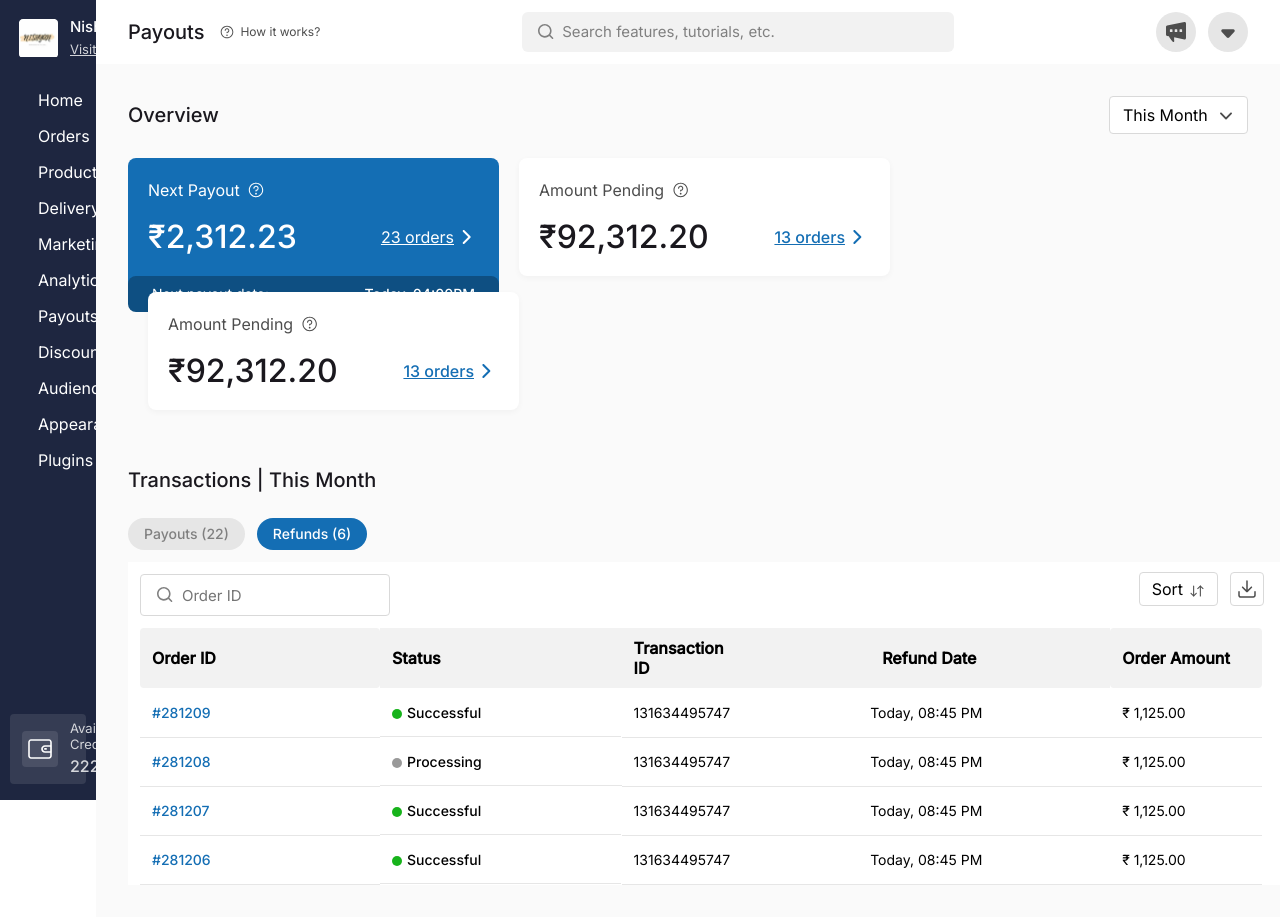
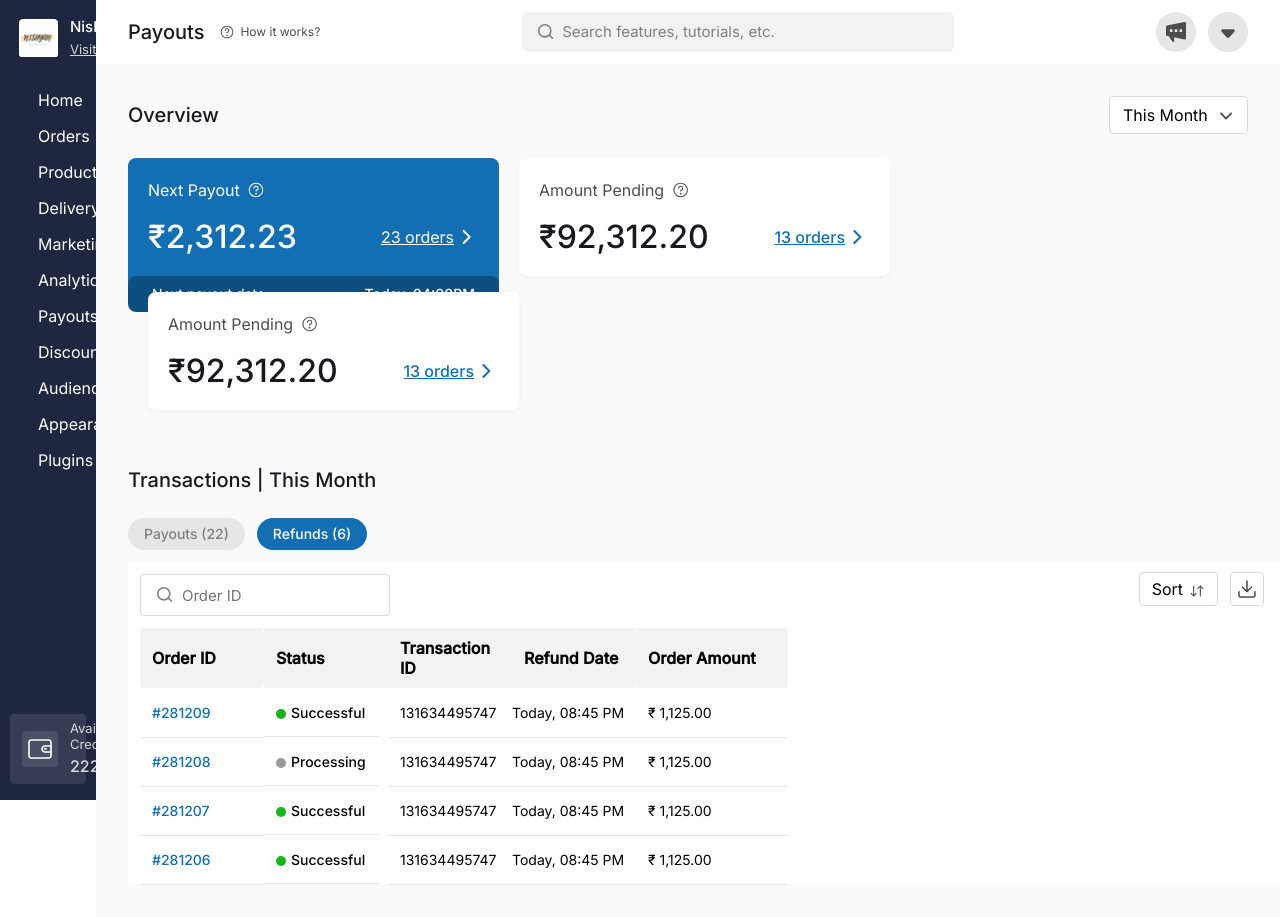
Before and after one commit to vidhihattar/dukaan, a React (Create React App) app: page / in a window 1280 px wide. Built offline with nearby package versions, Linux system fonts and the light colour scheme.

Commit message:
table changes

```diff
--- a/src/index.css
+++ b/src/index.css
@@ -538,7 +538,7 @@ tbody{
 }
 
 th{
-    padding: 10px 128px 10px 12px;
+    padding: 10px 12px 10px 12px;
     width: 100PX;
     text-align: left;
 
@@ -553,7 +553,7 @@ th:nth-child(5){
     width: 1128px;
 }
 td{
-    padding: 0 140px 0 12px;
+    padding: 0 14px 0 12px;
     text-align: left;
     height: 48px;
     font-size: 14px;
@@ -620,11 +620,11 @@ tr td:nth-child(1){
 tr td:nth-child(5){
     width: 70px;
     padding: none;
-    padding-right: 40px;
+    padding-right: 4px;
 }
 
 tr td:nth-child(4){
-  padding: 0 115px 0 0;
+  padding: 0 11px 0 0;
 }
 
 
```
